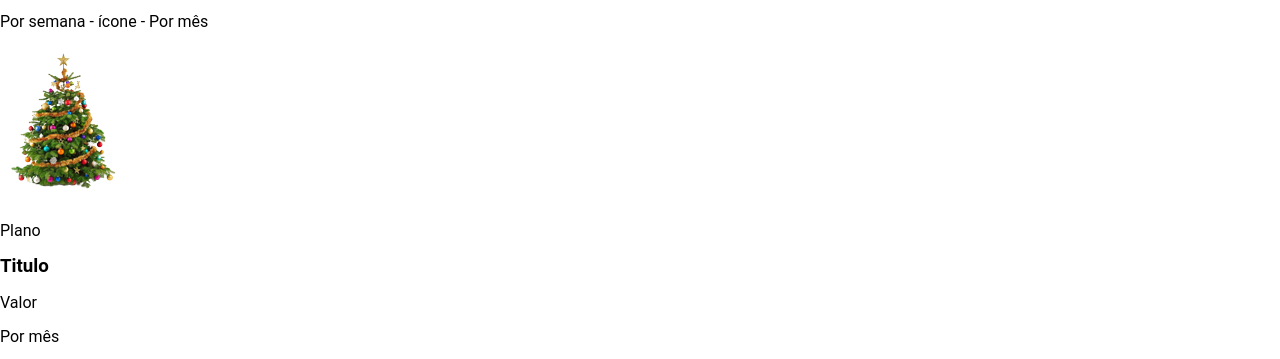
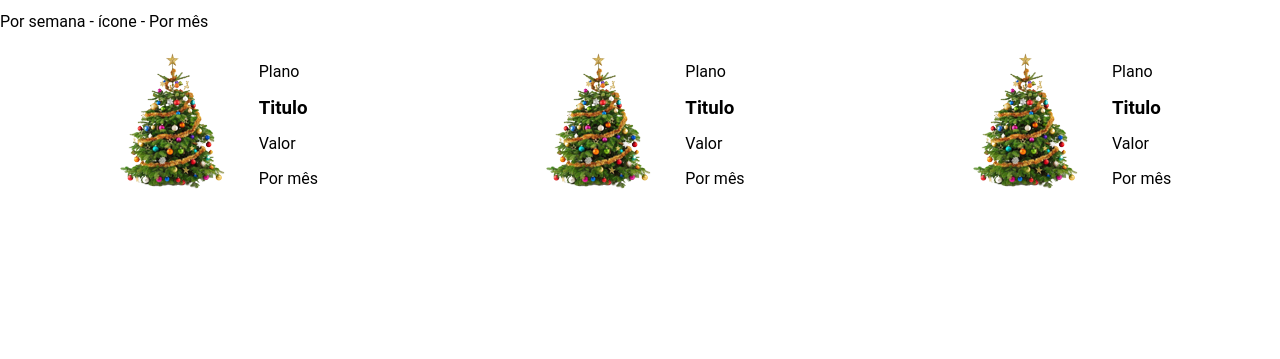
Before and after one commit to Raffael-Eloi/AS-IDW, a plain HTML site: page index.html in a window 1280 px wide. Shown: the part 408-767 px from the top of the page. Drawn offline with Linux system fonts and the light colour scheme.

Commit message:
adicao estilizacao de posicionamento arvores mensal

```diff
--- /dev/null
+++ b/assets/css/arvoreMes/arvoreMes-item.css
@@ -0,0 +1,3 @@
+.arvoreMes__item {
+  display: flex;
+}
--- /dev/null
+++ b/assets/css/arvoreMes/arvoreMes.css
@@ -0,0 +1,4 @@
+.arvoreMes {
+  display: flex;
+  justify-content: space-around;
+}
--- a/index.html
+++ b/index.html
@@ -19,6 +19,11 @@
     <link rel="stylesheet" href="assets/css/arvoreSemana/arvoreSemana-item.css">
     <link rel="stylesheet" href="assets/css/arvoreSemana/arvoreSemana-item-imagem.css">
     <link rel="stylesheet" href="assets/css/arvoreSemana/arvoreSemana-item-descricao.css">
+    <!-- Alugel árvore semana -->
+    <link rel="stylesheet" href="assets/css/arvoreMes/arvoreMes.css">
+    <link rel="stylesheet" href="assets/css/arvoreMes/arvoreMes-item.css">
+    <link rel="stylesheet" href="assets/css/arvoreMes/arvoreMes-item-imagem.css">
+    <link rel="stylesheet" href="assets/css/arvoreMes/arvoreMes-item-descricao.css">
 
     <!-- Título -->
     <title>Avaliação Semestral - IDW</title>
@@ -80,18 +85,18 @@
 
 
       <section class="aluguelMes">
-        <div>
+        <div class="descricaoPlanos">
           <h1>Aluguel de árvores de natal</h1>
           <p>Quer pagar por semana ou por mês ?</p>
           <p>Por semana - ícone - Por mês</p>
         </div>
 
-        <div class="arvoresMes">
-          <div class="arvoresMes__item">
-            <div class="arvoresMes__item__imagem">
+        <div class="arvoreMes">
+          <div class="arvoreMes__item">
+            <div class="arvoreMes__item__imagem">
               <img src="assets/img/imagem-arvore.png" alt="Imagem ilustrativa árvore de natal">
             </div>
-            <div class="arvoresMes__item__descricao">
+            <div class="arvoreMes__item__descricao">
               <p>Plano</p>
               <h3>Titulo</h3>
               <p>Valor</p>
@@ -99,11 +104,11 @@
             </div>
           </div>
 
-          <div class="arvoresMes__item">
-            <div class="arvoresMes__item__imagem">
+          <div class="arvoreMes__item">
+            <div class="arvoreMes__item__imagem">
               <img src="assets/img/imagem-arvore.png" alt="Imagem ilustrativa árvore de natal">
             </div>
-            <div class="arvoresMes__item__descricao">
+            <div class="arvoreMes__item__descricao">
               <p>Plano</p>
               <h3>Titulo</h3>
               <p>Valor</p>
@@ -111,11 +116,11 @@
             </div>
           </div>
 
-          <div class="arvoresMes__item">
-            <div class="arvoresMes__item__imagem">
+          <div class="arvoreMes__item">
+            <div class="arvoreMes__item__imagem">
               <img src="assets/img/imagem-arvore.png" alt="Imagem ilustrativa árvore de natal">
             </div>
-            <div class="arvoresMes__item__descricao">
+            <div class="arvoreMes__item__descricao">
               <p>Plano</p>
               <h3>Titulo</h3>
               <p>Valor</p>
```
Also changed, not shown: assets/css/arvoreMes/arvoreMes-item-descricao.css (added), assets/css/arvoreMes/arvoreMes-item-imagem.css (added).
